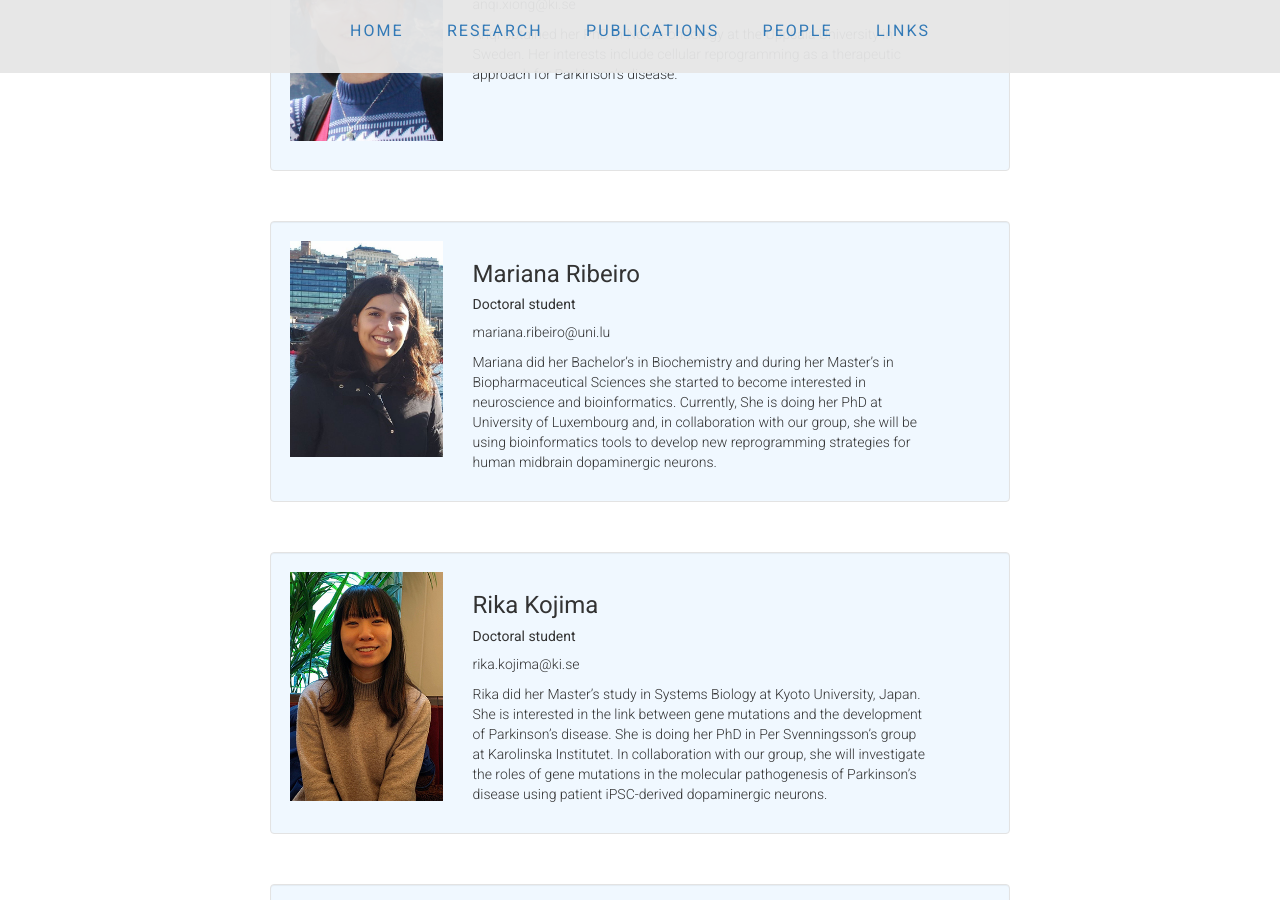
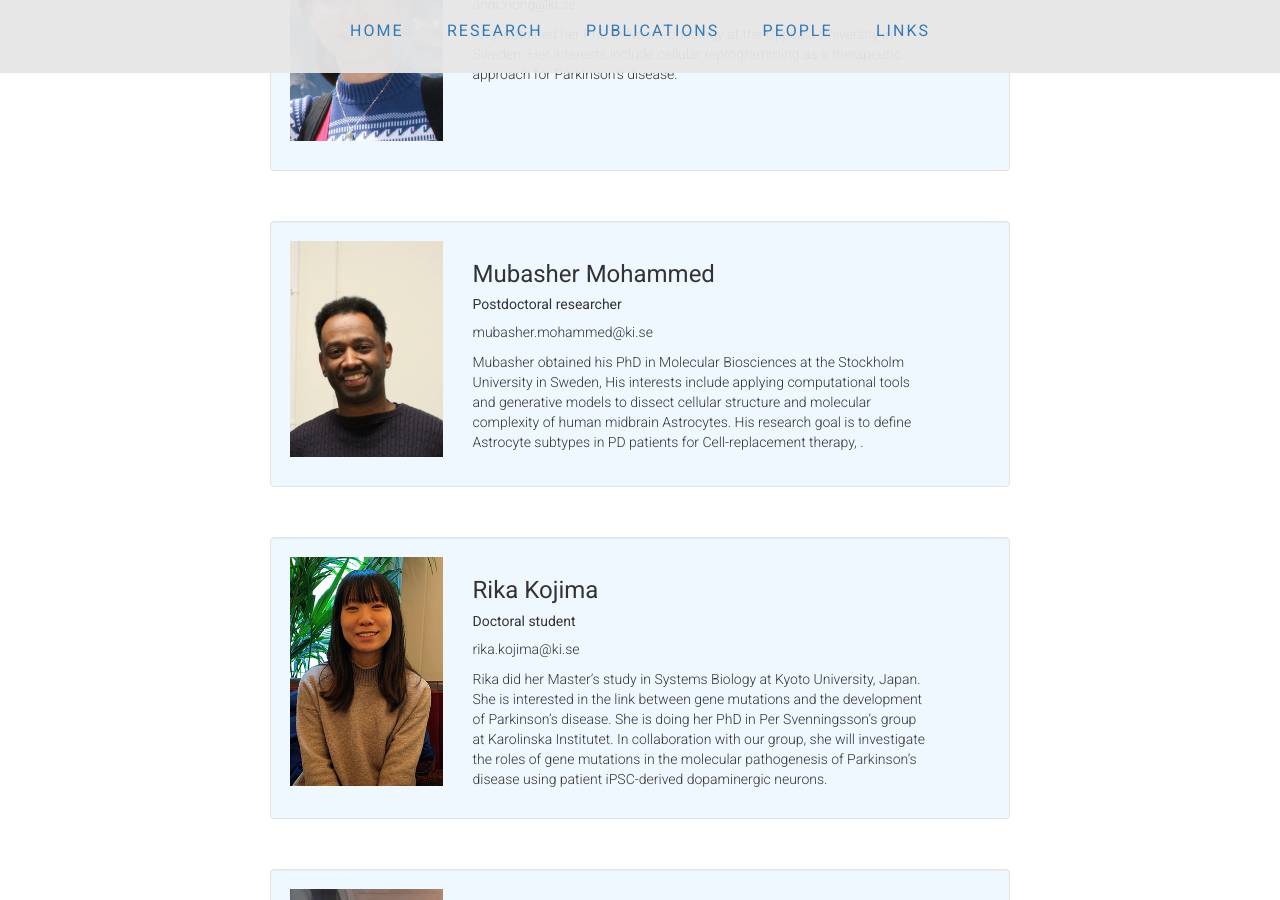
Before and after one commit to ArenasLab/arenaslab.github.io, a Jekyll site: the page people/index.html, which Jekyll copies as it is, in a window 1280 px wide and 900 px high, scrolled down 2136 px. Built offline with Jekyll 4.4.1, drawn with Linux system fonts in a browser that asks for light colours.

Commit message:
Update index.html

```diff
--- a/people/index.html
+++ b/people/index.html
@@ -215,13 +215,13 @@
             <div class="media-body">
 	      <div class="row">
                 <div class=" col-sm-4  col-md-3 col-lg-3">
-                  <p><img src="../img/MR.jpg" class="img-responsive" width="300" height="450"/></p>
+                  <p><img src="../img/mubasher.jpg" class="img-responsive" width="300" height="450"/></p>
                 </div>
                 <div class=" col-sm-6  col-md-8 col-lg-8">
-                  <h3>Mariana Ribeiro</h3>
-                    <h5>Doctoral student</h5>
-                      <p>mariana.ribeiro@uni.lu<br>
-	                <p>Mariana did her Bachelor’s in Biochemistry and during her Master’s in Biopharmaceutical Sciences she started to become interested in neuroscience and bioinformatics. Currently, She is doing her PhD at University of Luxembourg and, in collaboration with our group, she will be using bioinformatics tools to develop new reprogramming strategies for human midbrain dopaminergic neurons.
+                  <h3>Mubasher Mohammed</h3>
+                    <h5>Postdoctoral researcher </h5>
+                      <p>mubasher.mohammed@ki.se<br>
+	                <p>Mubasher obtained his PhD in Molecular Biosciences at the Stockholm University in Sweden, His interests include applying computational tools and generative models to dissect cellular structure and molecular complexity of human midbrain Astrocytes. His research goal is to define Astrocyte subtypes in PD patients for Cell-replacement therapy,   .
 
                         </p>
 
```
